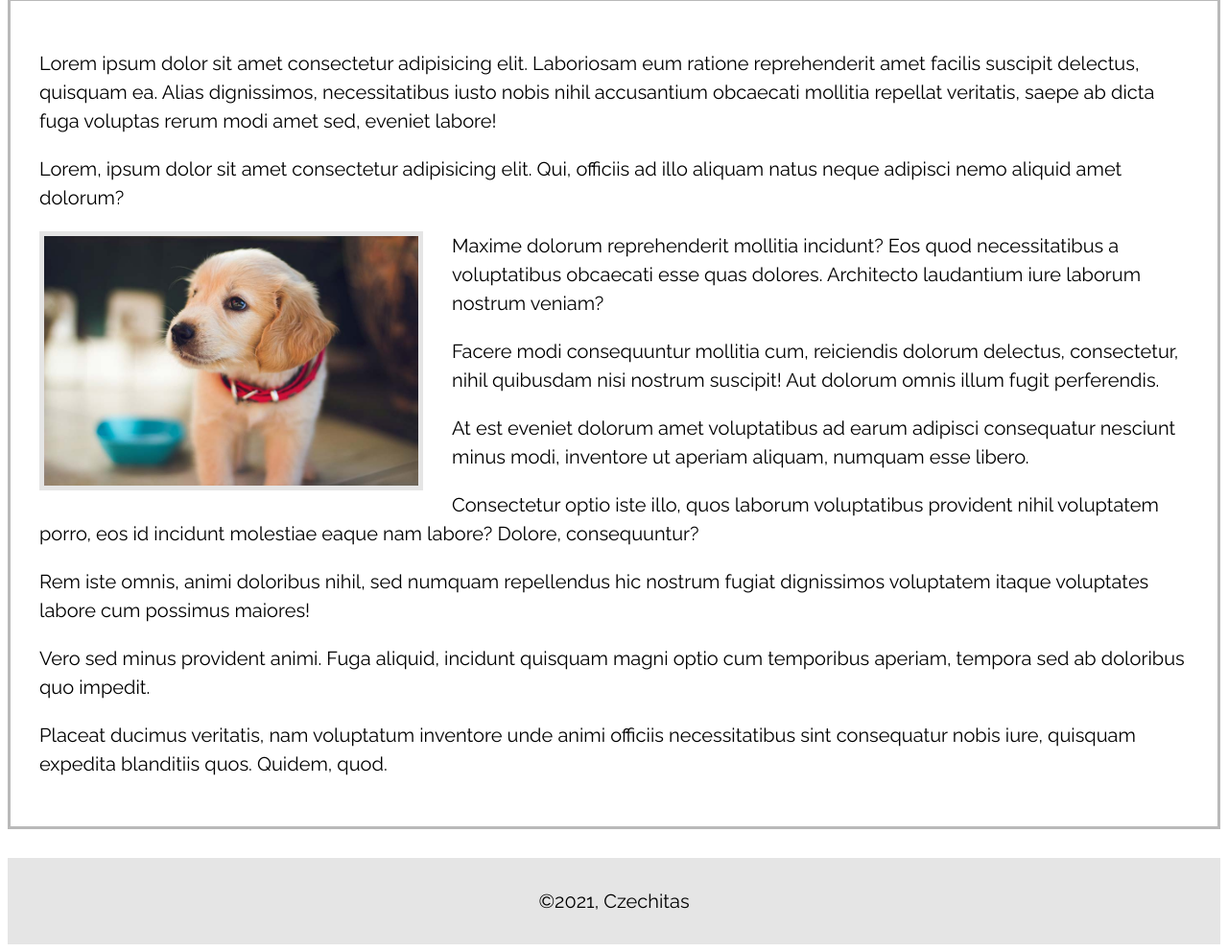
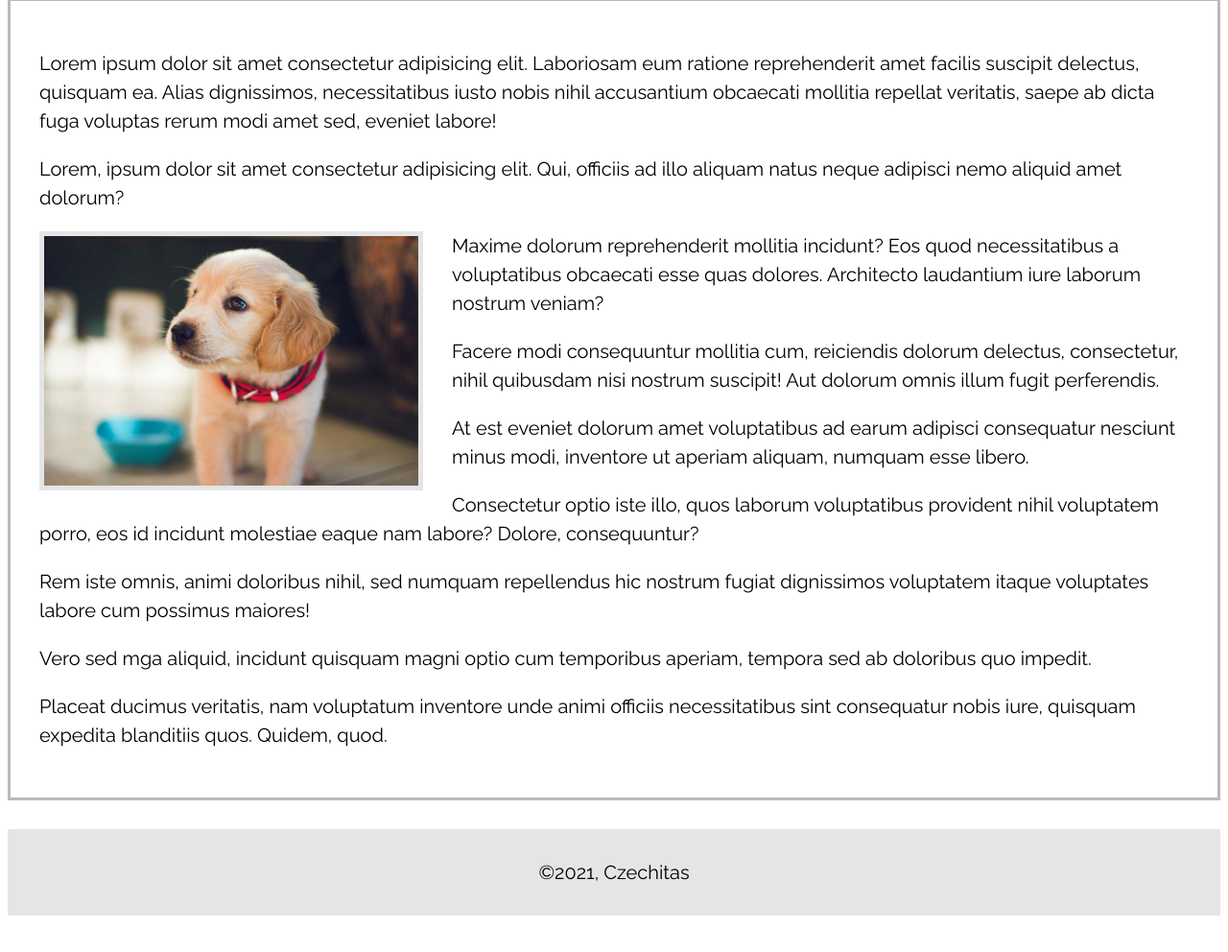
Before and after one commit to HedvikaKvicerova/01-prvni-web, an Eleventy site: page stenatka.html in a window 1280 px wide. Shown: the part 254-1246 px from the top of the page at 96% size. After the commit the page ends 1216 px from the top, so only its background shows below. Built offline with nearby package versions, Linux system fonts and the light colour scheme; Eleventy itself is replaced by a stand-in of ours; files that its build step writes are made by us from their sources.

Commit message:
second commit

```diff
--- a/stenatka.html
+++ b/stenatka.html
@@ -11,5 +11,5 @@ title: Štěnátka jsou nejlepší
 <p>At est eveniet dolorum amet voluptatibus ad earum adipisci consequatur nesciunt minus modi, inventore ut aperiam aliquam, numquam esse libero.</p>
 <p>Consectetur optio iste illo, quos laborum voluptatibus provident nihil voluptatem porro, eos id incidunt molestiae eaque nam labore? Dolore, consequuntur?</p>
 <p>Rem iste omnis, animi doloribus nihil, sed numquam repellendus hic nostrum fugiat dignissimos voluptatem itaque voluptates labore cum possimus maiores!</p>
-<p>Vero sed minus provident animi. Fuga aliquid, incidunt quisquam magni optio cum temporibus aperiam, tempora sed ab doloribus quo impedit.</p>
+<p>Vero sed mga aliquid, incidunt quisquam magni optio cum temporibus aperiam, tempora sed ab doloribus quo impedit.</p>
 <p>Placeat ducimus veritatis, nam voluptatum inventore unde animi officiis necessitatibus sint consequatur nobis iure, quisquam expedita blanditiis quos. Quidem, quod.</p>
```
Also changed, not shown: 1 other file.
